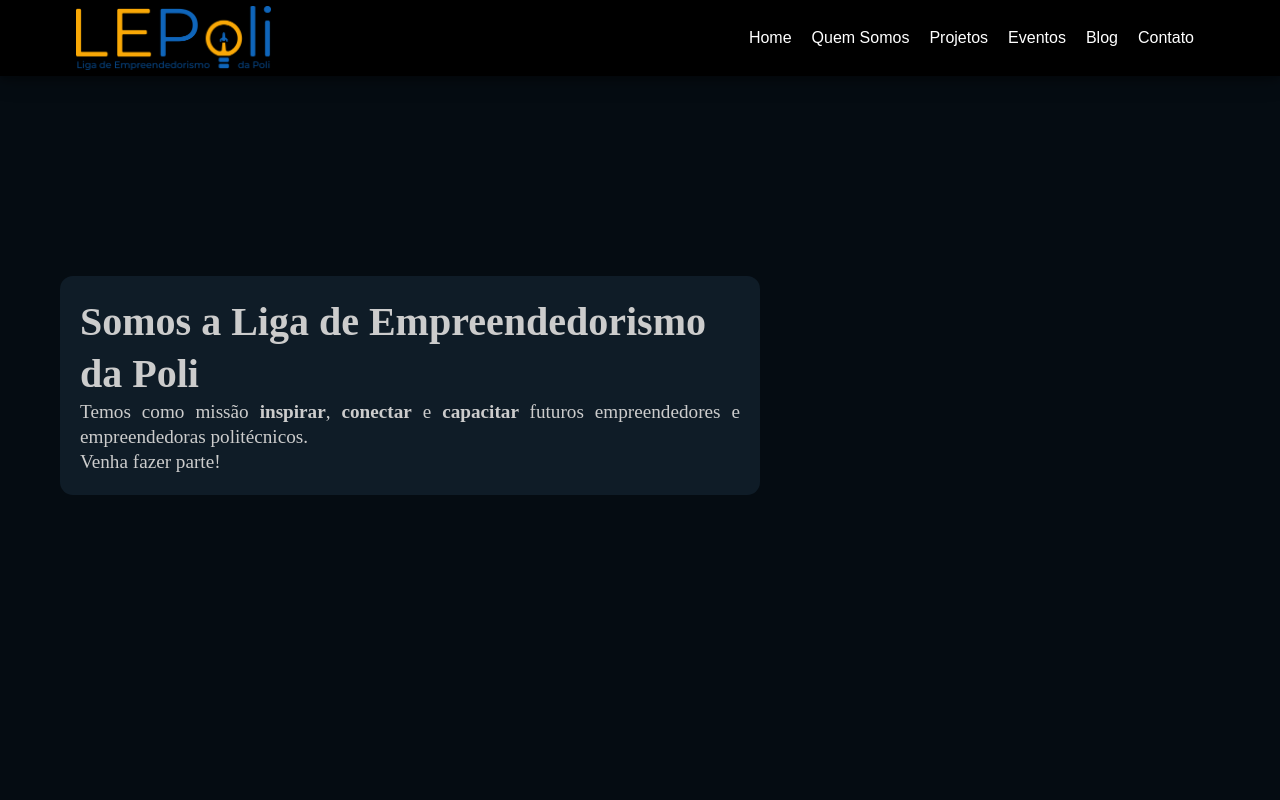
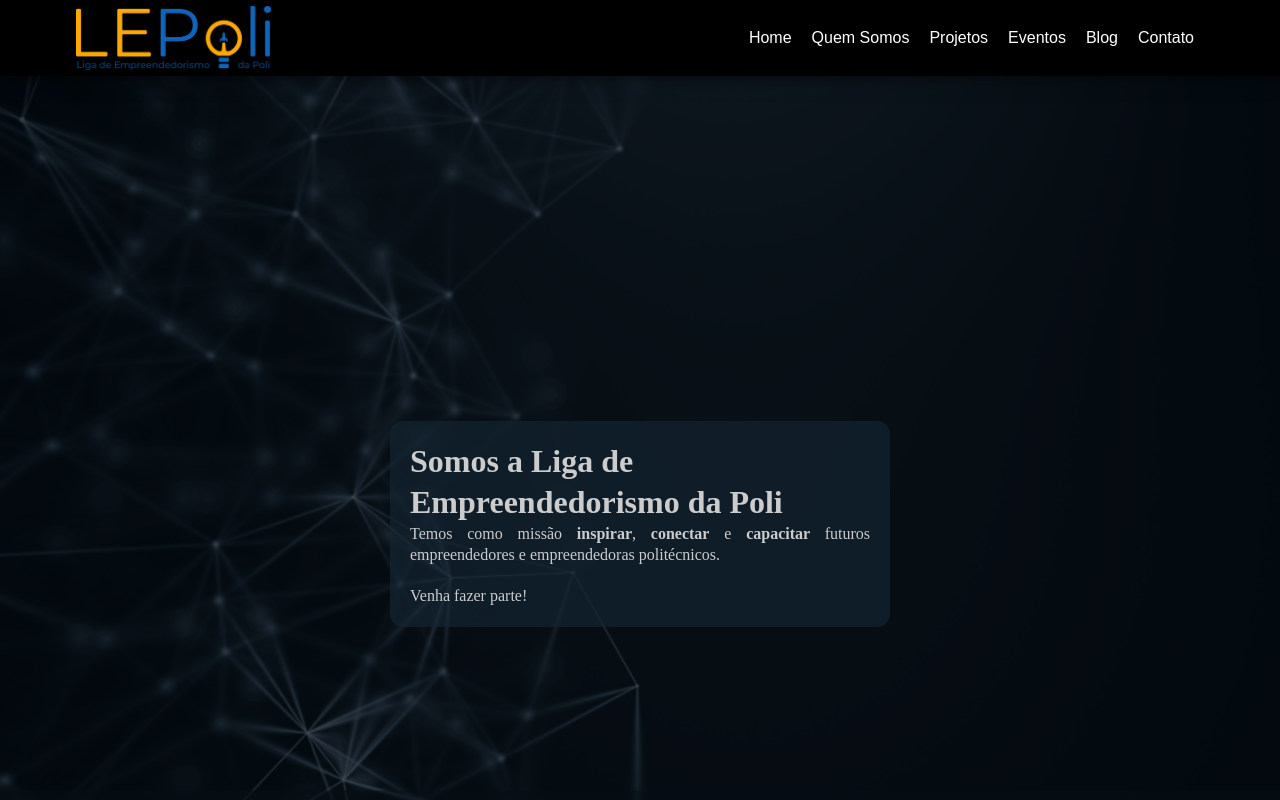
Before and after one commit to eduardoths/lepoliusp, a Next.js app: page / in a window 1280 px wide. Shown: the top 800 px of the page. Built offline with nearby package versions, Linux system fonts and the light colour scheme.

Commit message:
Added responsive mobile first background to index first section

```diff
--- a/pages/index.js
+++ b/pages/index.js
@@ -9,7 +9,7 @@ function Home() {
         </div>
         <div className="inicio-card-texto">
           Temos como missão <strong>inspirar</strong>, <strong>conectar</strong> e <strong>capacitar </strong>
-          futuros empreendedores e empreendedoras politécnicos.<br/>
+          futuros empreendedores e empreendedoras politécnicos.<br/><br/>
           Venha fazer parte!
         </div>
       </div>
--- a/styles/_home.scss
+++ b/styles/_home.scss
@@ -2,13 +2,16 @@
   display: flex;
   position: relative;
   width: 100%;
-  height: 100vh;
+  height: 140vw;
   background-color: $inicio_fundo;
   color: $texto;
   align-items: center;
   justify-content: center;
   box-sizing: border-box;
-
+  background-image: url('../public/img/inicio-detalhes.svg');
+  background-repeat : no-repeat;
+  background-size: 200%;
+  overflow: hidden;
   &-card {
     width: 90%;
     background: rgba(20, 37, 52, 0.65);
@@ -19,7 +22,7 @@
       clear: both;
       font-family: 'Century Gothic';
       font-weight: bold;
-      font-size: 1.2rem;
+      font-size: 1.5rem;
     }
     &-texto {
       clear: both;
--- a/styles/_media.scss
+++ b/styles/_media.scss
@@ -33,13 +33,15 @@
   .row-reverse-mb {flex-wrap: wrap;}
 
   .inicio {
+    height: 70vw;
+    background-size: 100%;
     &-card {
-      width: 700px;
+      width: 500px;
       &-titulo {
-        font-size: 2.5rem;
+        font-size: 2.0rem;
       }
       &-texto {
-        font-size: 1.2rem;
+        font-size: 1.0rem;
       }
     }
   }
@@ -69,12 +71,18 @@
   }
 }
 
-@media only screen and (min-width: 990px) {
+@media only screen and (min-width: 1366px) {
   .inicio {
-    justify-content: left;
-    align-items: flex-start;
+    height: 50vw;
     &-card {
-      margin: 200px 0 0 60px;
+      margin: 0 300px 0 0;
+      width: 700px;
+    }
+    &-titulo {
+      font-size: 2.5rem;
+    }
+    &-text {
+      font-size: 1.2rem;
     }
   }
 }
```
Also changed, not shown: public/img/inicio-detalhes.svg (added).
